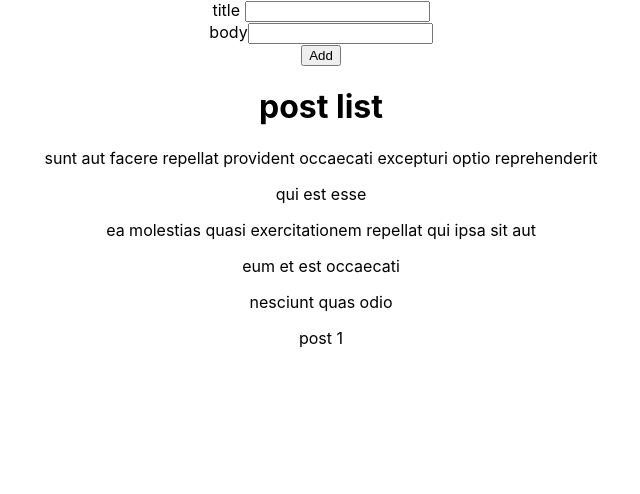
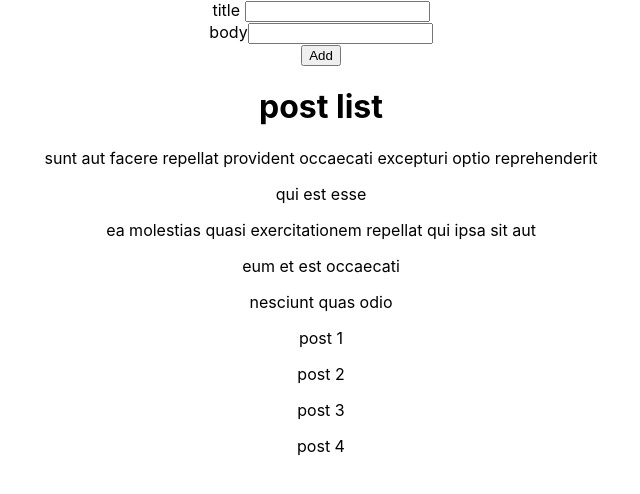
Before and after one commit to Arman-Abbasian/test-with-jest, a React (Create React App) app: page / in a window 1280 px wide. Shown: the top 494 px of the page, without its empty margins (319-959 px from the left). Built offline with nearby package versions, Linux system fonts and the light colour scheme; data requests are answered from the project's data file.

Commit message:
postData function

```diff
--- a/db.json
+++ b/db.json
@@ -35,6 +35,21 @@
     },
     {
       "id": "63d5"
+    },
+    {
+      "id": "e7b9",
+      "title": "post 2",
+      "body": "this is post 2"
+    },
+    {
+      "id": "5c86",
+      "title": "post 3",
+      "body": "this is post 3"
+    },
+    {
+      "id": "a0b0",
+      "title": "post 4",
+      "body": "this is post 4"
     }
   ]
 }
--- a/src/components/AddPost/AddPost.jsx
+++ b/src/components/AddPost/AddPost.jsx
@@ -1,15 +1,17 @@
 import React, { useState } from 'react'
 import { postData } from '../../services/post';
 
+export const initilaPostForm={title:"",body:""}
 
 function AddPost({setPosts}) {
-    const [postForm,setPostForm]=useState({title:"",body:""});
+    const [postForm,setPostForm]=useState(initilaPostForm);
+
     const changeHandler=(e)=>{
         setPostForm({...postForm,[e.target.name]:e.target.value})
     };
     const submitHandler=(e)=>{
         e.preventDefault();
-        postData(postForm,setPosts);
+        postData(postForm,setPosts,setPostForm);
     };
 
   return (
--- a/src/services/post.js
+++ b/src/services/post.js
@@ -1,3 +1,5 @@
+import { initilaPostForm } from "../components/AddPost/AddPost";
+
 export const fetchData = async (setPosts) => {
     try {
       console.log('Fetching data...');
@@ -14,16 +16,15 @@ export const fetchData = async (setPosts) => {
     }
   };
 
-export const postData=async(postForm,setPosts)=>{
+export const postData=async(postForm,setPosts,setPostForm)=>{
     try {
         const response = await fetch('http://localhost:4000/posts',{
             method: "POST",
             body:  JSON.stringify(postForm)
         });
         const data = await response.json();
-        const getRespose = await fetch('http://localhost:4000/posts');
-      const posts = await getRespose.json();
-      setPosts(posts);
+        setPostForm(initilaPostForm)
+        await fetchData(setPosts)
         return data
       } catch (error) {
         console.error('Error fetching data:', error);
```
